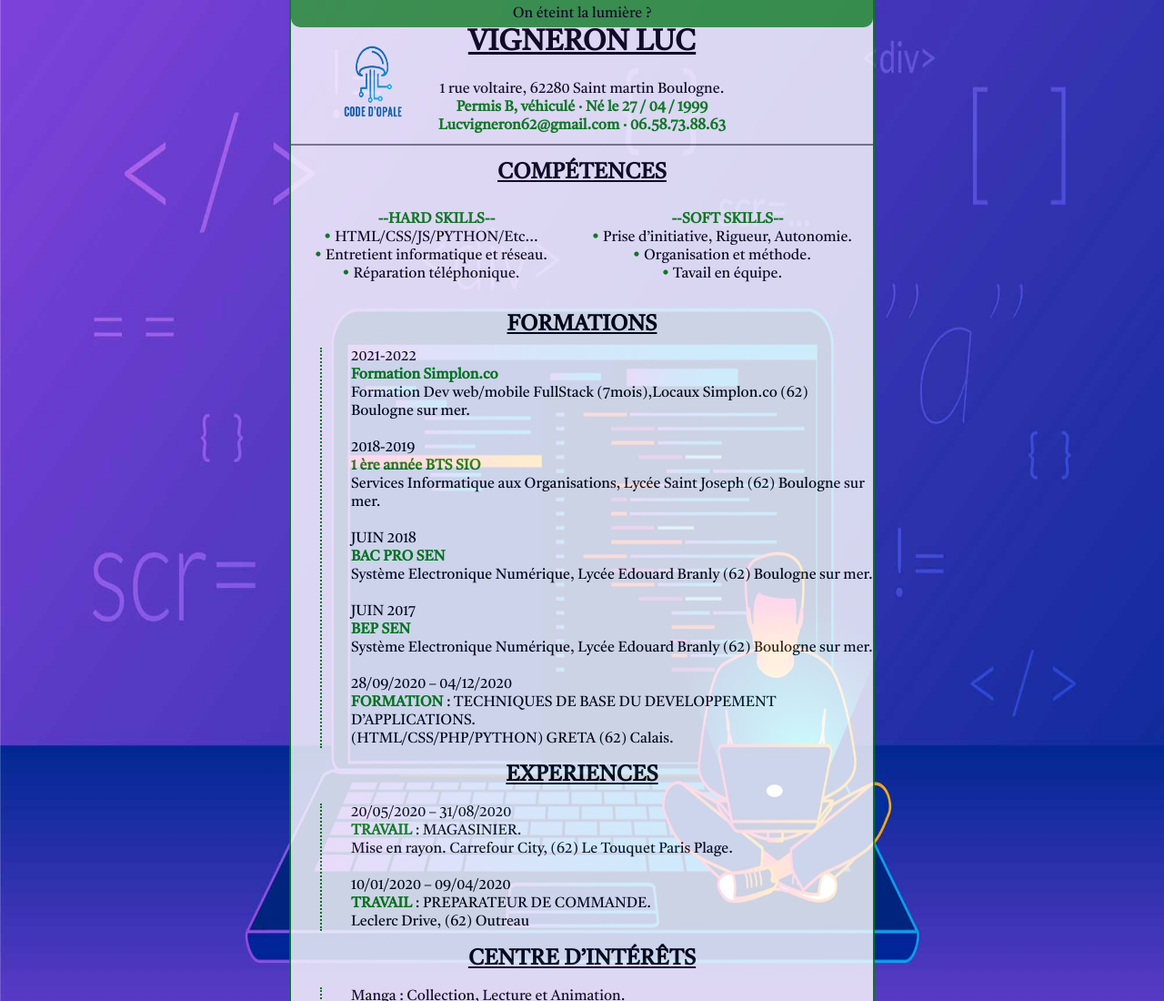
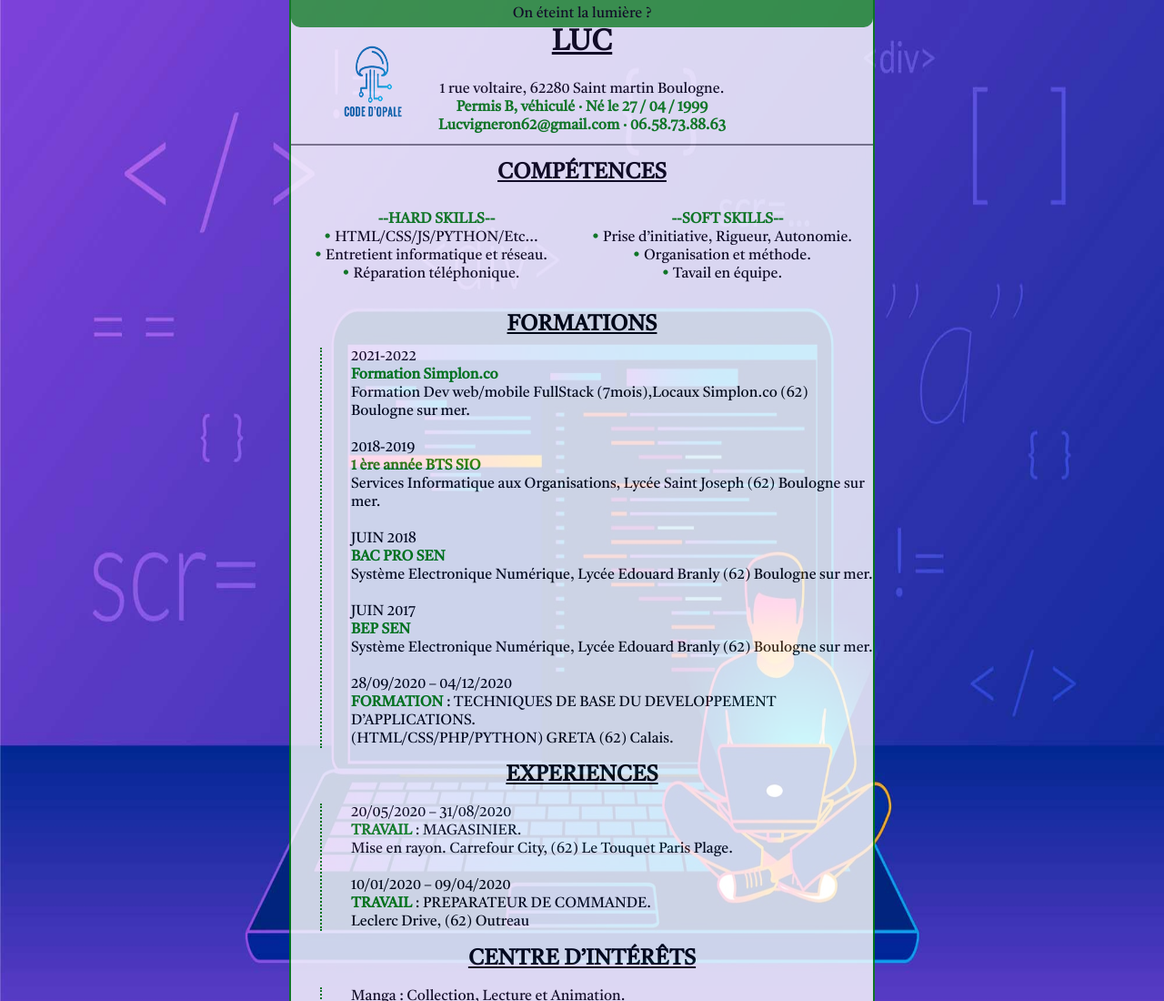
Before and after one commit to Sakou123/CV-Simplon, a plain HTML site: page index.html in a window 1280 px wide. Shown: the top 1100 px of the page at 91% size. Drawn offline with Linux system fonts and the light colour scheme.

Commit message:
Update index.html

```diff
--- a/index.html
+++ b/index.html
@@ -13,7 +13,7 @@
 											<!-- HEADER -->
 	<header>
 		<a id="button" onclick="Button()">On éteint la lumière ?</a> 		<!-- BOUTON DARKMODE -->
-		<h1>VIGNERON LUC</h1>
+		<h1> LUC</h1>
 		<p class="nomarg">
 			1 rue voltaire, 62280 Saint martin Boulogne.<br>
 		</p>
```
